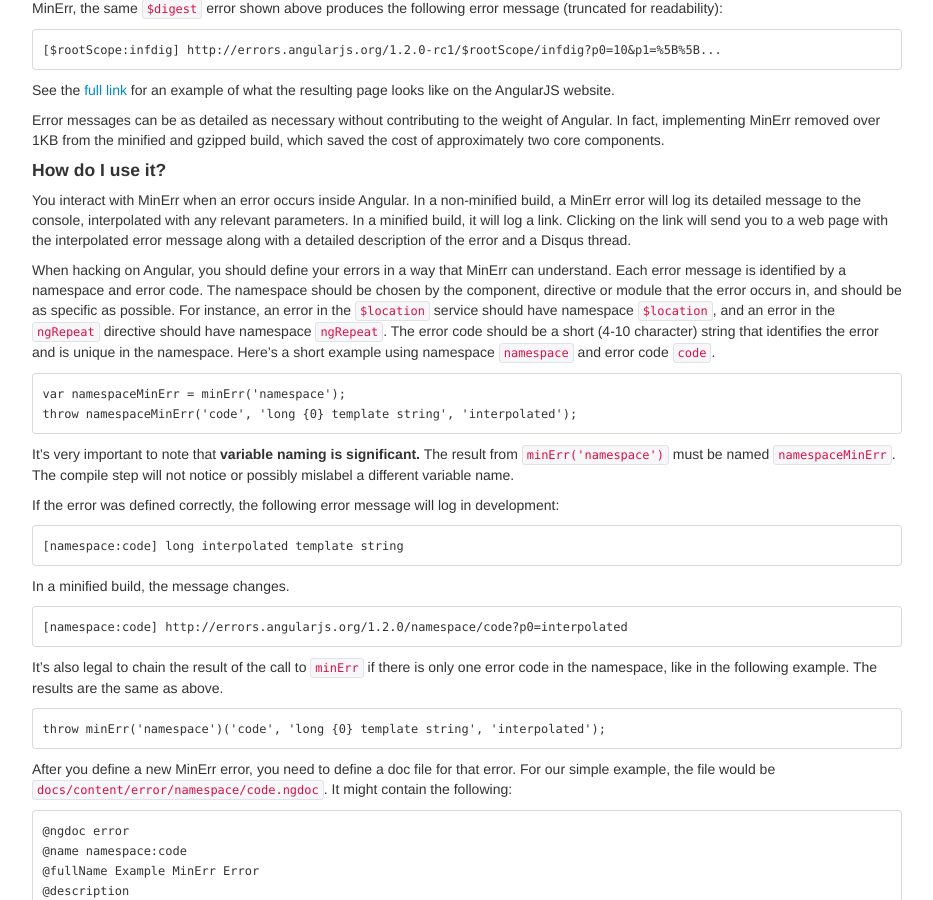
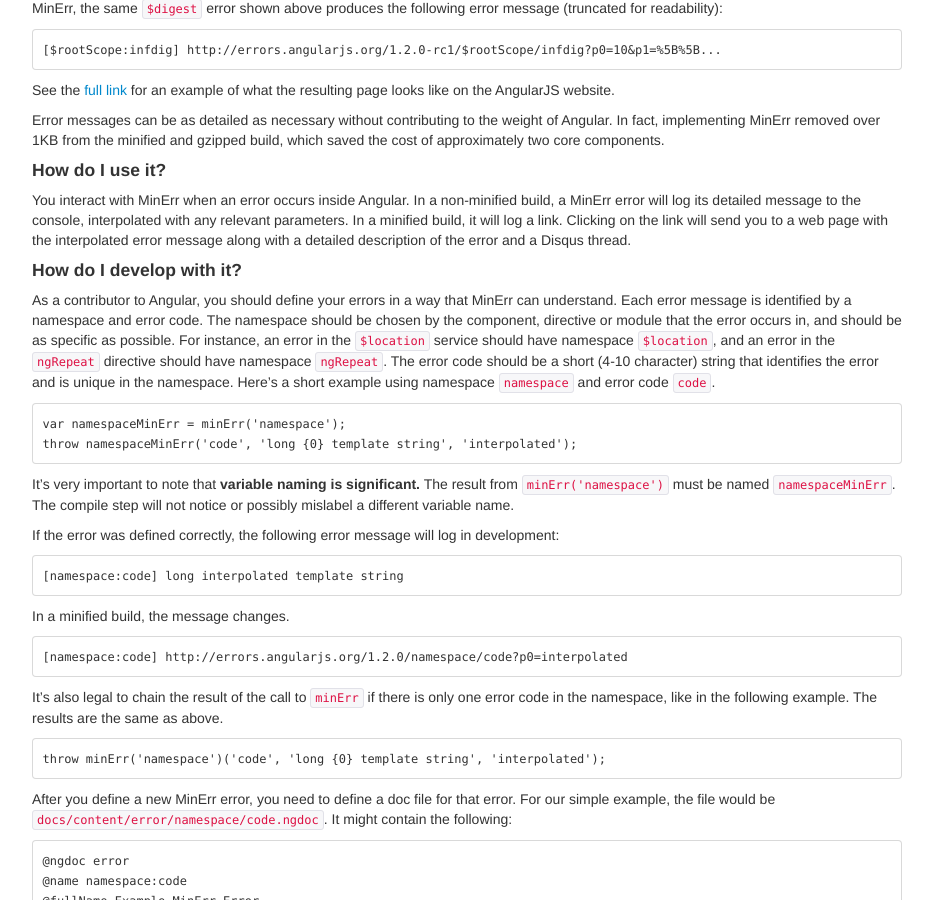
Before and after one commit to ksheedlo/blog, a Jekyll site: the page built from _posts/2013-08-15-error-message-minification-with-minerr.md, in a window 1280 px wide and 900 px high, scrolled down 504 px. Shown: the whole window, without its empty margins (53-986 px from the left). Built offline with Jekyll 4.4.1, drawn with Linux system fonts in a browser that asks for light colours; Markdown is read by kramdown in place of the engine named in the settings; comment, search, counter and statistics services are not loaded.

Commit message:
Break up user and development stories in MinErr post

```diff
--- a/_posts/2013-08-15-error-message-minification-with-minerr.md
+++ b/_posts/2013-08-15-error-message-minification-with-minerr.md
@@ -49,12 +49,15 @@ components.
 #### How do I use it?
 
 You interact with MinErr when an error occurs inside Angular. In a non-minified
-build, a MinErr error will log its detailed message to the console, interpolated with any
-relevant parameters. In a minified build, it will log a link. Clicking on the
-link will send you to a web page with the interpolated error message along with
-a detailed description of the error and a Disqus thread.
+build, a MinErr error will log its detailed message to the console,
+interpolated with any relevant parameters. In a minified build, it will log a
+link. Clicking on the link will send you to a web page with the interpolated
+error message along with a detailed description of the error and a Disqus
+thread.
 
-When hacking on Angular, you should define your errors in a way that MinErr can
+#### How do I develop with it?
+
+As a contributor to Angular, you should define your errors in a way that MinErr can
 understand. Each error message is identified by a namespace and error code. The
 namespace should be chosen by the component, directive or module that the error
 occurs in, and should be as specific as possible. For instance, an error in the
```
